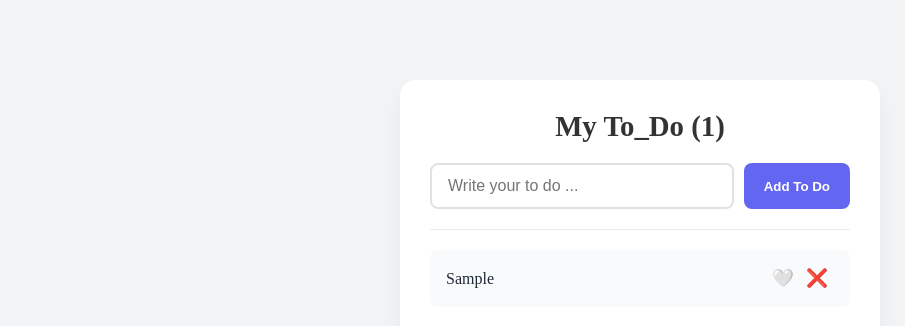
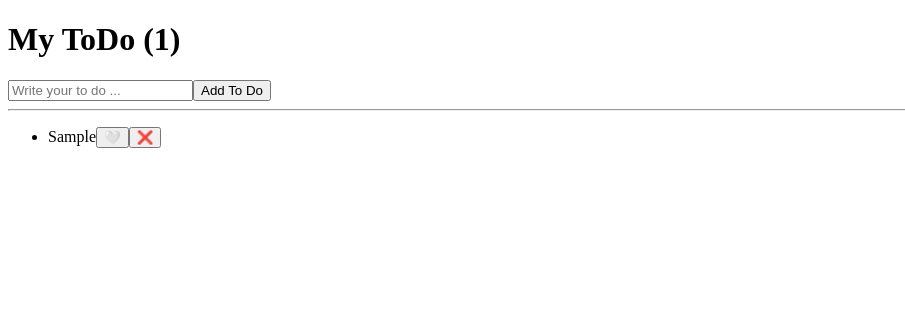
Before and after one commit to Drtr92/react-01-todo, a React (Vite) app: page / in a window 1280 px wide. Both pictures are taken after typing "Sample" into the empty fields and a click on the button "Add To Do". Shown: the top 326 px of the page, without its empty margins (0-905 px from the left). Built offline with nearby package versions, Linux system fonts and the light colour scheme.

Commit message:
module css 적용 완료

```diff
--- a/package.json
+++ b/package.json
@@ -22,7 +22,6 @@
     "eslint-plugin-react-hooks": "^7.1.1",
     "eslint-plugin-react-refresh": "^0.5.6",
     "globals": "^17.12.0",
-    "prettier": "^3.9.10",
     "vite": "^8.3.0"
   }
 }
--- a/src/App.jsx
+++ b/src/App.jsx
@@ -1,29 +1,30 @@
-import { useState } from "react";
-import styles from "./App.module.css";
+import {useState} from "react";
 
 function App() {
+
     const [todoList, setTodoList] = useState([]);
     const [todoValue, setTodoValue] = useState("");
 
-    const handleSubmit = event => {
+    const handleSubmit = (event) => {
         event.preventDefault();
         const newText = todoValue.trim();
         if (newText === "") {
             return;
         }
 
-        setTodoList([...todoList, { text: newText, completed: false }]);
+        setTodoList([...todoList, {text: newText, completed: false}]);
         setTodoValue("");
     };
 
-    const handleDeleteTodo = target => {
+    const handleDeleteTodo = (target) => {
+
         const result = todoList.filter((_, index) => {
-            return target !== index;
+            return target !== index
         });
         setTodoList(result);
     };
 
-    const handleToggleTodo = index => {
+    const handleToggleTodo = (index) => {
         // todoList 목록의 [index] 번호 요소의 completed 값을,
         // 그 당사자의 반대값으로 = 할당 해달라
         // todoList[index].completed = !todoList[index].completed;
@@ -38,56 +39,43 @@ function App() {
             if (i !== index) {
                 return item;
             }
-            return { ...item, completed: !item.completed };
-        });
+            return {...item, completed: !item.completed};
+        })
         setTodoList(newTodoList);
-    };
+    }
+
 
     return (
-        <div className={styles.container}>
-            <h1 className={styles.title}>My To_Do ({todoList.length})</h1>
-            <form className={styles.form} onSubmit={handleSubmit}>
+        <>
+            <h1>My ToDo ({todoList.length})</h1>
+            <form onSubmit={handleSubmit}>
                 <input
-                    className={styles.input}
                     type={"text"}
                     placeholder={"Write your to do ..."}
-                    onChange={event => {
-                        setTodoValue(event.target.value);
+                    onChange={(event) => {
+                        setTodoValue(event.target.value)
                     }}
                     value={todoValue}
                 />
-                <button className={styles.submitButton} type="submit">
-                    Add To Do
-                </button>
+                <button type="submit">Add To Do</button>
             </form>
-            <hr className={styles.divider} />
-            <ul className={styles.list}>
-                {todoList.map((item, index) => (
-                    <li key={index} className={styles.listItem}>
-                        <span
-                            className={`${styles.text} ${item.completed ? styles.completed : ""}`}>
-                            {item.text}
-                        </span>
-                        <button
-                            className={styles.actionButton}
-                            onClick={() => {
-                                // 지금 현재의 completed 값을 반대로 저장
-                                return handleToggleTodo(index);
-                            }}>
-                            {item.completed ? "❤️" : "🤍"}
-                        </button>
+            <hr/>
+            <ul>
+                {todoList.map((item, index) => <li key={index}>
+                    {item.text}
+                    <button onClick={() => {
+                        // 지금 현재의 completed 값을 반대로 저장
+                        return handleToggleTodo(index);
+                    }}>
+                        {item.completed ? "❤️" : "🤍"}</button>
 
-                        <button
-                            className={styles.actionButton}
-                            onClick={() => {
-                                return handleDeleteTodo(index);
-                            }}>
-                            ❌
-                        </button>
-                    </li>
-                ))}
+                    <button onClick={() => {
+                        return handleDeleteTodo(index);
+                    }}>❌
+                    </button>
+                </li>)}
             </ul>
-        </div>
+        </>
     );
 }
 
--- a/src/App.module.css
+++ /dev/null
@@ -1,106 +0,0 @@
-.container {
-    max-width: 480px;
-    margin: 80px auto;
-    padding: 30px;
-    background-color: white;
-    border-radius: 16px;
-    box-shadow: 0 10px 25px rgba(0, 0, 0, 0.05);
-}
-
-.title {
-    font-size: 1.8rem;
-    color: #333333;
-    margin-bottom: 20px;
-    text-align: center;
-}
-
-.form {
-    display: flex;
-    gap: 10px;
-    margin-bottom: 20px;
-}
-
-.input {
-    flex: 1;
-    padding: 12px 16px;
-    font-size: 1rem;
-    border: 2px solid #e1e1e1;
-    border-radius: 8px;
-    outline: none;
-    transition: border-color 0.2s;
-}
-
-.input:focus {
-    border-color: #6366f1;
-}
-
-.submitButton {
-    padding: 12px 20px;
-    background-color: #6366f1;
-    color: white;
-    font-weight: 600;
-    border: none;
-    border-radius: 8px;
-    cursor: pointer;
-    transition: background-color 0.2s;
-}
-
-.submitButton:hover {
-    background-color: #4f46e5;
-}
-
-.divider {
-    border: none;
-    height: 1px;
-    background-color: #eaeaea;
-    margin: 20px 0;
-}
-
-.list {
-    list-style: none;
-}
-
-.listItem {
-    display: flex;
-    justify-content: space-between;
-    align-items: center;
-    padding: 12px 16px;
-    background-color: #f9fafb;
-    border-radius: 8px;
-    margin-bottom: 10px;
-    transition: backgound-color 0.2s;
-}
-
-.listItem:hover {
-    background-color: #f3f4f6;
-}
-
-.text {
-    flex: 1;
-    font-size: 1rem;
-    color: #1f2937;
-    word-break: break-all; /* 글이 줄길이보다 더 길다면 어떻게 잘라서 줄바꿈을 할 것인가 */
-    margin-right: 10px;
-}
-
-.completed {
-    text-decoration: line-through;
-    color: #9ca3af;
-}
-
-.actionButton {
-    background: none;
-    border: none;
-    cursor: pointer;
-    font-size: 1.1rem;
-    padding: 6px;
-    border-radius: 6px;
-    display: flex;
-    justify-content: center;
-    align-items: center;
-    transition: background-color 0.2s;
-}
-
-.actionButton:hover {
-    background-color: rgba(0, 0, 0, 0.05);
-}
--- a/src/global.css
+++ /dev/null
@@ -1,9 +0,0 @@
-* {
-    box-sizing: border-box;
-    padding: 0;
-    margin: 0;
-}
-
-body {
-    background-color: #f3f4f6;
-}
```
Also changed, not shown: prettier.config.mjs (deleted, +0 -14 lines), src/main.jsx (+8 -9 lines), 1 other file (tests, documents, lock files or other folders).
